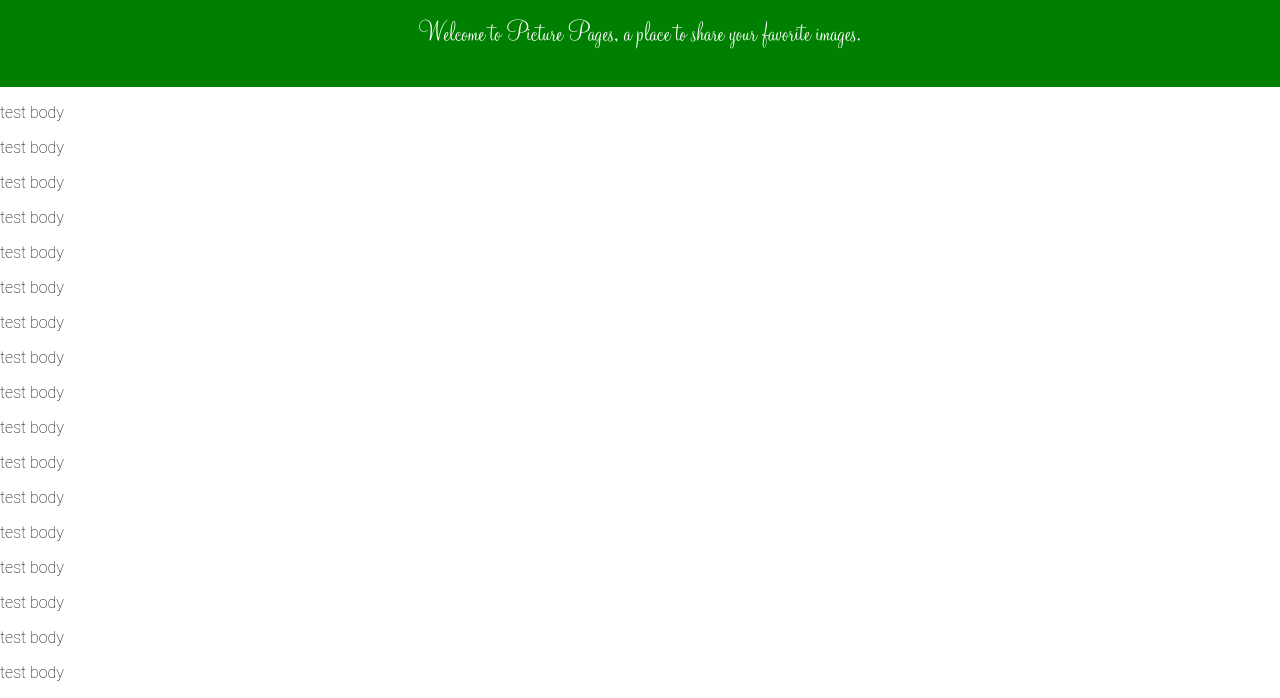
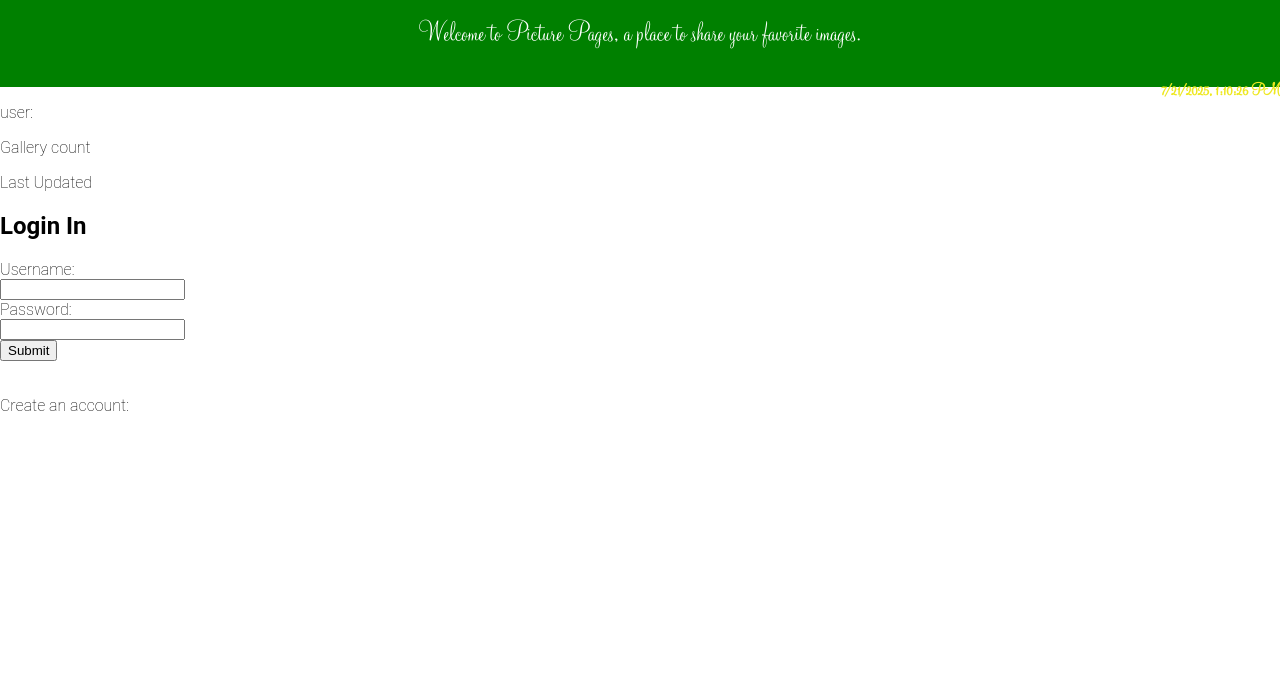
Before and after one commit to cstocksd1/stocksd, a plain HTML site: page index.html in a window 1280 px wide. Shown: the part 198-896 px from the top of the page. After the commit the page ends 800 px from the top, so only its background shows below. Drawn offline with Linux system fonts and the light colour scheme.

Commit message:
Update index.html

```diff
--- a/index.html
+++ b/index.html
@@ -3,45 +3,62 @@
   <head>
     <meta charset="utf-8">
     <title>Picture Pages</title>
-    <title>Picture Pages</title>
+
     <link rel="stylesheet" href="style.css" type="text/css">
     <link href="https://fonts.googleapis.com/css?family=Fjalla+One" rel="stylesheet">
   </head>
 
   <body>
-  <div class=navbox>
+    <div class="navbox">
       <p class="navmenu">Home  |</p>
       <p class="navmenu">Gallery  |</p>
       <p class="navmenu">Upload  |</p>
       <p class="navmenu">Contact Us  |</p>
       <p class="navmenu">Sign Out  |</p>
+      <p class="navmenu" style = "text-align:right">Sign In</p>
+
     </div>
-
-
 
     <header>
       <p>Picture Pages</p>
       <p class="tagline">Welcome to Picture Pages, a place to share your favorite images.</p>
-
+      <p id="datetime"></p>
+        <!-- This is the designated area for the date and time -->
+      <script>
+        function updateDateTime() {
+          const now = new Date();
+          const currentDateTime = now.toLocaleString();
+          document.getElementById('datetime').textContent = currentDateTime;
+        }
+        updateDateTime(); // Display immediately
+        setInterval(updateDateTime, 1000); // Update every second
+      </script>
     </header>
 
-    <p>test body</p>
-    <p>test body</p>
-    <p>test body</p>
-    <p>test body</p>
-    <p>test body</p>
-    <p>test body</p>
-    <p>test body</p>
-    <p>test body</p>
-    <p>test body</p>
-    <p>test body</p>
-    <p>test body</p>
-    <p>test body</p>
-    <p>test body</p>
-    <p>test body</p>
-    <p>test body</p>
-    <p>test body</p>
-    <p>test body</p>
+    <div class="infobar">
+  <p class="infoitem">user:</p>
+  <p class="infoitem">Gallery count</p>
+  <p class="infoitem">Last Updated</p>
+    </div>
+
+    <section class="login">
+  	  <h1>Login In</h1>
+
+      <form action="submission.html" method="GET">
+        <label for="username">Username:</label>
+        <br>
+		    <input id="username" name="username" type="text" required minlength="3" maxlength="15">
+        <br>
+        <label for="pw">Password:</label>
+        <br>
+        <!--Add the pattern attribute to the input below-->
+		    <input id="pw" name="pw" type="password" required minlength="8" maxlength="15">
+        <br>
+        <input type="submit" value="Submit">
+      </form>
+      <br>
+      <p>Create an account:</p>
+    </section>
 
   </body>
 
```
Lines whose indentation alone changed are shown as unchanged.
